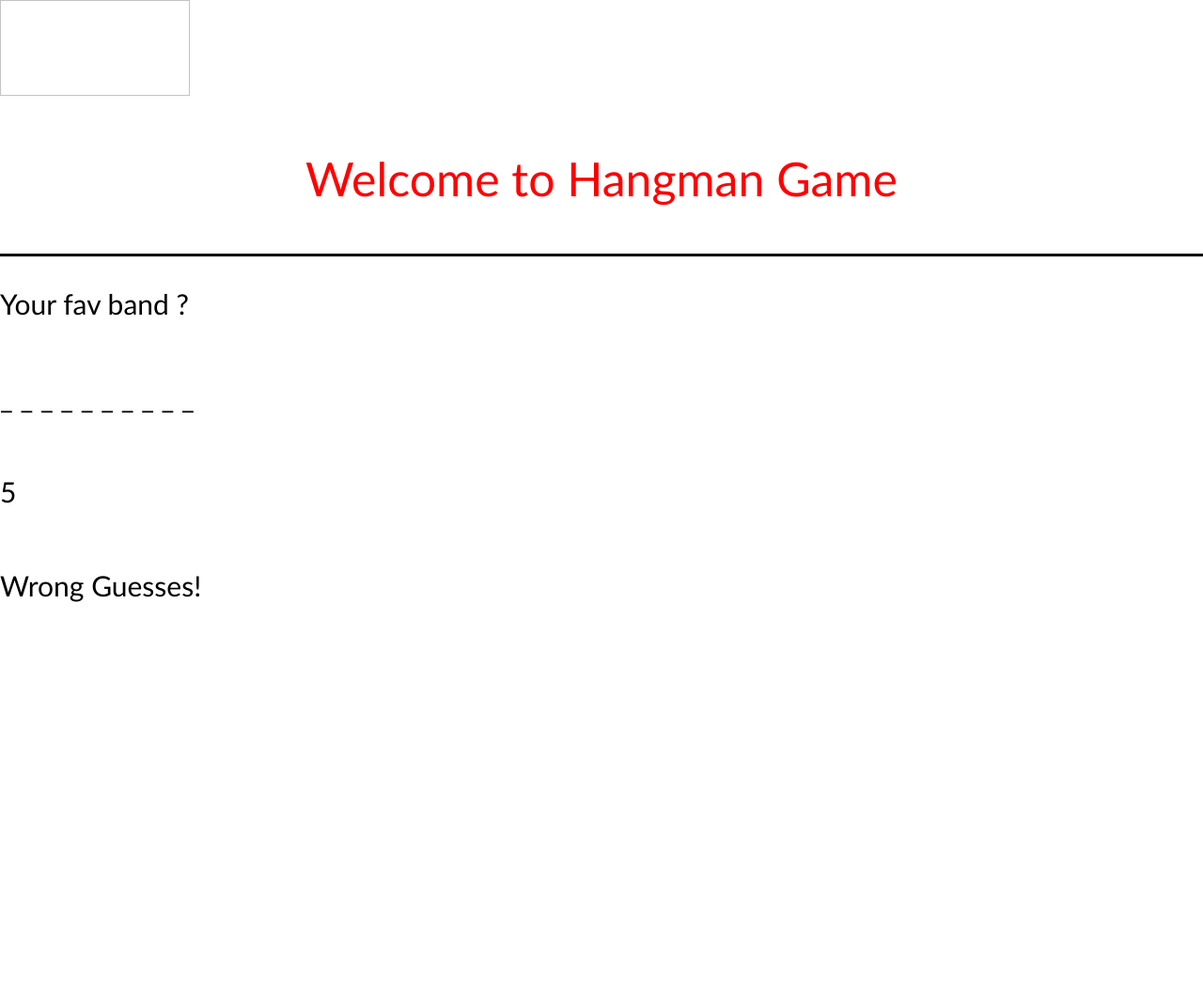
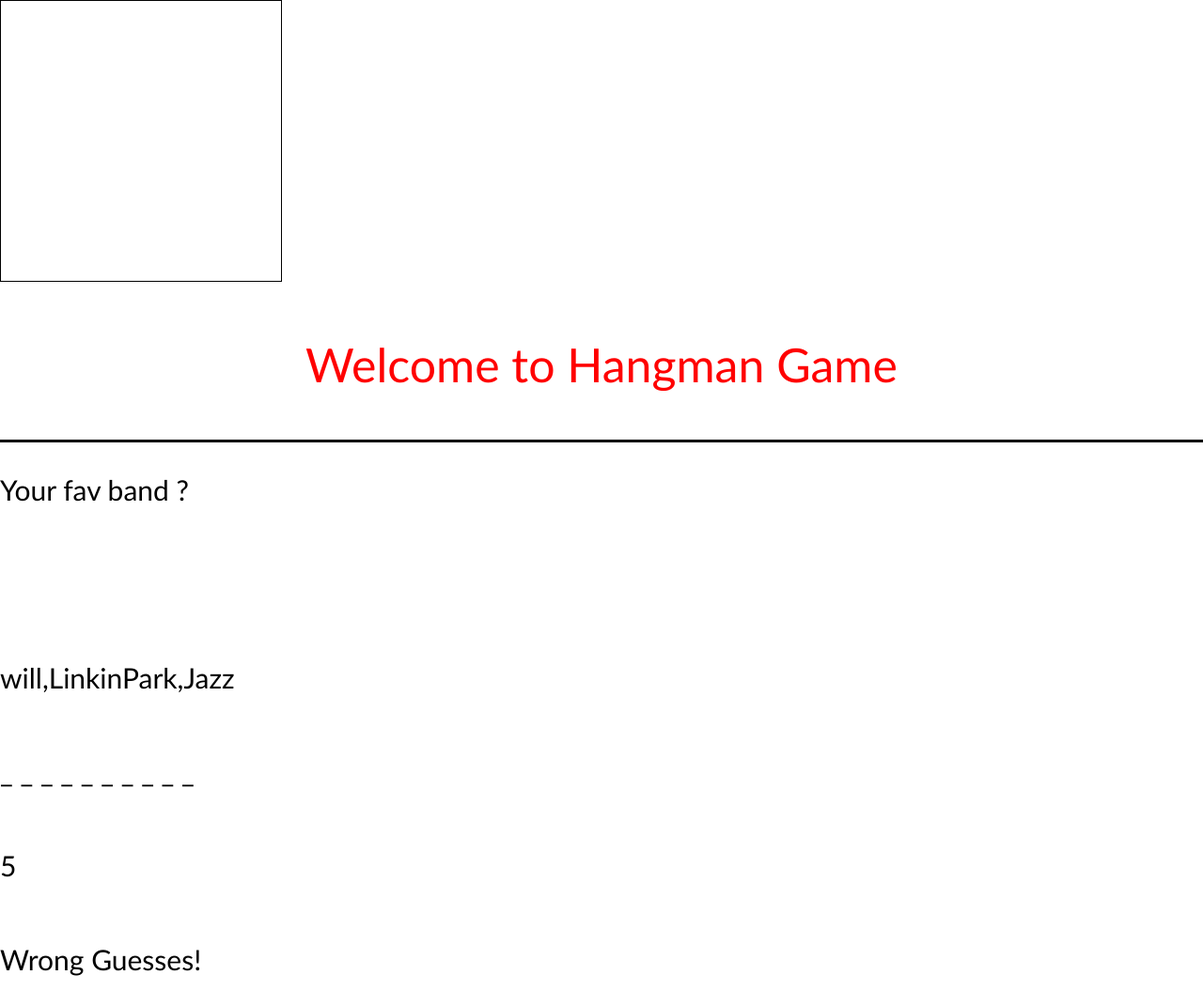
Before and after one commit to wbudoyo07/Hangman-Game, a plain HTML site: page index.html in a window 1280 px wide. Shown: the whole page at 94% size. Before the commit the page ends 800 px from the top, so only its background shows below. Drawn offline with Linux system fonts and the light colour scheme.

Commit message:
HomeWork3

```diff
--- a/assets/css/style.css
+++ b/assets/css/style.css
@@ -1,3 +1,5 @@
+
+
 body{
     font-family: 'Gill Sans', 'Gill Sans MT', Calibri, 'Trebuchet MS', sans-serif;
     font-size: 30px;
@@ -9,6 +11,8 @@ body{
 *{
     box-sizing: border-box;
 }
+
+
 /* header */
 header{
     text-align: center;
@@ -19,3 +23,14 @@ header{
 }
 
 /* main section */
+
+
+
+/* Canvas  */
+#myCanvas{
+    width:300px;
+    height:300px;
+    right: 300px;
+    border: 1px solid black;
+
+}
--- a/assets/javascript/javascript.js
+++ b/assets/javascript/javascript.js
@@ -7,10 +7,16 @@ var questions=[
                 {q:"Your fav band", a:"LinkinPark"},
                 {q:"Your fav music", a:"Jazz"}
                 ];
-
+                    console.log(questions[0].a.length);
+                // var x = document.images[0].src;
+                // document.getElementById("demo").innerHTML = x;
+                // console.log(questions[0].src)
+                // document.getElementById("questionsID").innerHTML= questions[0].src;
+                // document.getElementById("questionID").innerHTML;
 
  //  Hold the letters of the answer of the blank (ex: H _ E _ _)
 var answerArray=[];
+var answerArray2=[];
 
 // Hold the lines of blank's answers(ex: _ _ _ _ _)
 var blankSpaces =[];
@@ -41,8 +47,8 @@ function hangMangame(){
 var computerQuestions =questions[Math.floor(Math.random() * questions.length)];
 
 //testing,debugging, or double check to see the questions and answers as same as the output
-console.log(computerQuestions.q);
-console.log(computerQuestions.a);
+// console.log(computerQuestions.q);
+// console.log(computerQuestions.a);
 
 // print out the questions output
  document.getElementById("questionID").innerHTML = computerQuestions.q + " ? " ;
@@ -50,7 +56,7 @@ console.log(computerQuestions.a);
  // the words is broken into individual letters
  answerArray = chosenWord.split("");
 
-
+console.log(answerArray);
  // iterrate the blankspaces as same length as the hidden answers
  for(var i=0; i<computerQuestions.a.length; i++){
      blankSpaces.push("_");
@@ -75,12 +81,20 @@ console.log(computerQuestions.a);
 //function to iterate the blank number
 function compareLetters(){
 
-    for(var i= 0; i< numBlank; i++){
+  for(var i=0; i<questions.length; i++){
+
+    // push answer array to answer array by single character
+//    questions.a.push(answerArray);
+
+    answerArray2.push(questions[i].a);
+
+    document.getElementById("answerID").innerHTML = answerArray2;
+  }// end for loop
+ console.log("this is array 2"+answerArray2);
 
 
-    }
 
-};
+}// compareletters function
 
 
 
@@ -97,9 +111,9 @@ function compareLetters(){
 
 
 
-
  hangMangame();
 
+ compareLetters();
 
 //======================================================================================
 // This function is compare to user input and answer of the array. We also lower case all text
--- a/index.html
+++ b/index.html
@@ -19,7 +19,7 @@ Due Saturday, June 09 2019
 
 <body>
     <!-- creating canvas to draw hang man  -->
-    <canvas id="myCanvas" width="200" height="100" style="border:1px solid #c3c3c3;"> </canvas>
+    <canvas id="myCanvas"> </canvas>
     <header>
 
 
@@ -29,9 +29,10 @@ Due Saturday, June 09 2019
 
     <!-- Main body web  -->
 
-    <div class ="mainBody"></div>
+    <div class ="mainBody">
 
         <p id="questionID"></p>
+        <img id="imgID">
 
         <p id="answerID"></p>
 
@@ -41,7 +42,7 @@ Due Saturday, June 09 2019
 
        <p id="wrongGuessesID"> Wrong Guesses!</p>
 
-
+    </div>
 
 
 
```
Also changed, not shown: assets/canvas.js (added), assets/images/Lebron-james.jpg (added), 1 other file.
